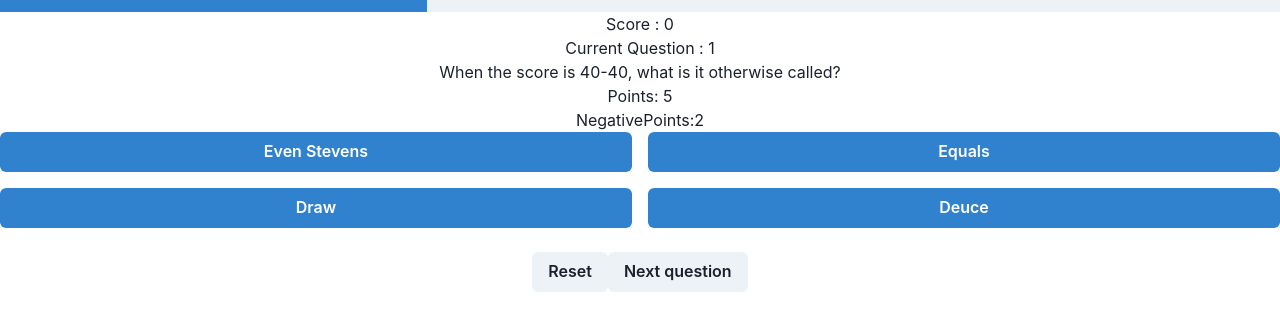
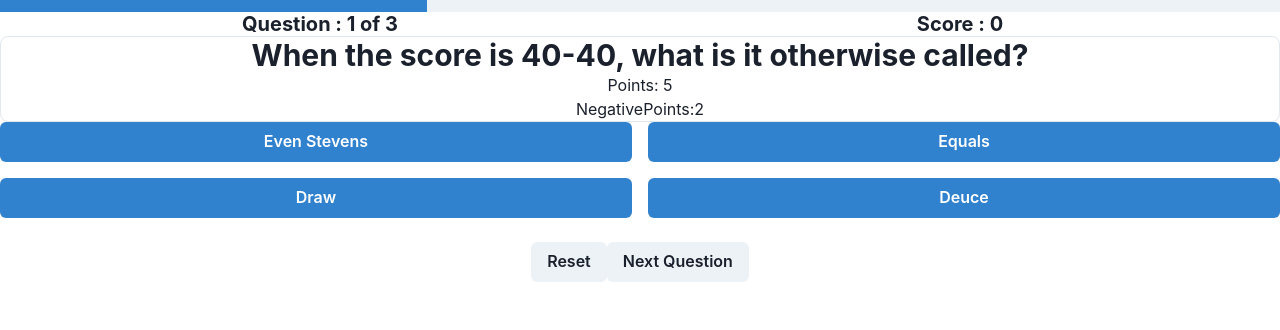
Before and after one commit to varenaggarwal/owl-quiz, a React (Create React App) app: page /quiz/1 in a window 1280 px wide. Shown: the top 330 px of the page. Built offline with nearby package versions, Linux system fonts and the light colour scheme.

Commit message:
Result page

```diff
--- a/src/App.tsx
+++ b/src/App.tsx
@@ -5,6 +5,7 @@ import { Quiz } from "./pages/Quiz";
 import { BrowserRouter as Router, Route, Routes } from "react-router-dom";
 import React from "react";
 import { QuestionAsker } from "./pages/QuestionAsker";
+import { Result } from "./pages/Result";
 
 function App() {
   return (
@@ -13,7 +14,8 @@ function App() {
         <Routes>
           <Route path="/" element={<Homepage />} />
           <Route path="/quiz" element={<Quiz />} />
-          <Route path="/quiz/:questionNumber" element={<QuestionAsker />} />
+          <Route path="//quiz/:quizName/result" element={<Result />} />
+          <Route path="/quiz/:quizName" element={<QuestionAsker />} />
         </Routes>
       </Router>
     </div>
--- a/src/components/Header.tsx
+++ b/src/components/Header.tsx
@@ -1,13 +1,23 @@
 import { Progress } from "@chakra-ui/progress";
+import { SimpleGrid, Text } from "@chakra-ui/react";
+import React from "react";
 import { useQuizState } from "../contexts/quizStateContext";
+import { Heading } from "@chakra-ui/react";
 
 export function Header() {
   const { state, dispatch } = useQuizState();
   return (
     <div>
       <Progress value={(state.currentQuestion / state.totalQuestions) * 100} />
-      <h1>Score : {state.score}</h1>
-      <h1>Current Question : {state.currentQuestion}</h1>
+      <SimpleGrid columns={2}>
+        <Heading as="h3" size="md">
+          Question : {state.currentQuestion} of {state.totalQuestions}
+        </Heading>
+        <Heading as="h3" size="md">
+          Score : {state.score}
+        </Heading>
+        {/* <Text fontSize="md">Question : {state.currentQuestion}</Text> */}
+      </SimpleGrid>
     </div>
   );
 }
--- a/src/pages/QuestionAsker.tsx
+++ b/src/pages/QuestionAsker.tsx
@@ -4,11 +4,15 @@ import { tennisQuiz } from "../data/tennisQuiz";
 import { Header } from "../components/Header";
 import { useQuizState } from "../contexts/quizStateContext";
 import { useState } from "react";
+import { useNavigate } from "react-router-dom";
+import { Heading, useToast } from "@chakra-ui/react";
 
 export function QuestionAsker() {
   const [isAnswered, setIsAnswered] = useState<Boolean>(false);
   const [selectedOption, setSelectedOption] = useState<Option | null>(null);
   const { state, dispatch } = useQuizState();
+  const toast = useToast();
+  const navigate = useNavigate();
 
   const getQuestion = (questions: Question[], questionNumber) => {
     return questions.find(
@@ -23,9 +27,19 @@ export function QuestionAsker() {
 
   const handleNextQuestion = () => {
     if (state.currentQuestion < state.totalQuestions) {
-      setIsAnswered(false);
-      setSelectedOption(null);
-      dispatch({ type: "NEXT_QUESTION" });
+      if (isAnswered) {
+        setIsAnswered(false);
+        setSelectedOption(null);
+        dispatch({ type: "NEXT_QUESTION" });
+      } else {
+        toast({
+          title: "Please answer the Question",
+          status: "warning",
+          isClosable: true,
+        });
+      }
+    } else {
+      navigate(`/quiz/${state.quizName}/result`);
     }
   };
 
@@ -63,8 +77,10 @@ export function QuestionAsker() {
   return (
     <div>
       <Header />
-      <Box>
-        {currentQuestion.question}
+      <Box colour="blue" borderWidth="1px" borderRadius="lg" overflow="hidden">
+        <Heading as="h2" size="lg">
+          {currentQuestion.question}
+        </Heading>
         <h1>Points: {currentQuestion.points}</h1>
         <h1>
           NegativePoints:
@@ -85,7 +101,11 @@ export function QuestionAsker() {
       </SimpleGrid>
       <br />
       <Button onClick={resetQuiz}>Reset</Button>
-      <Button onClick={handleNextQuestion}>Next question</Button>
+      <Button onClick={handleNextQuestion}>
+        {state.currentQuestion < state.totalQuestions
+          ? "Next Question"
+          : "End Quiz"}
+      </Button>
     </div>
   );
 }
--- /dev/null
+++ b/src/pages/Result.tsx
@@ -0,0 +1,7 @@
+export function Result() {
+  return (
+    <div>
+      <h1>Result</h1>
+    </div>
+  );
+}
```
